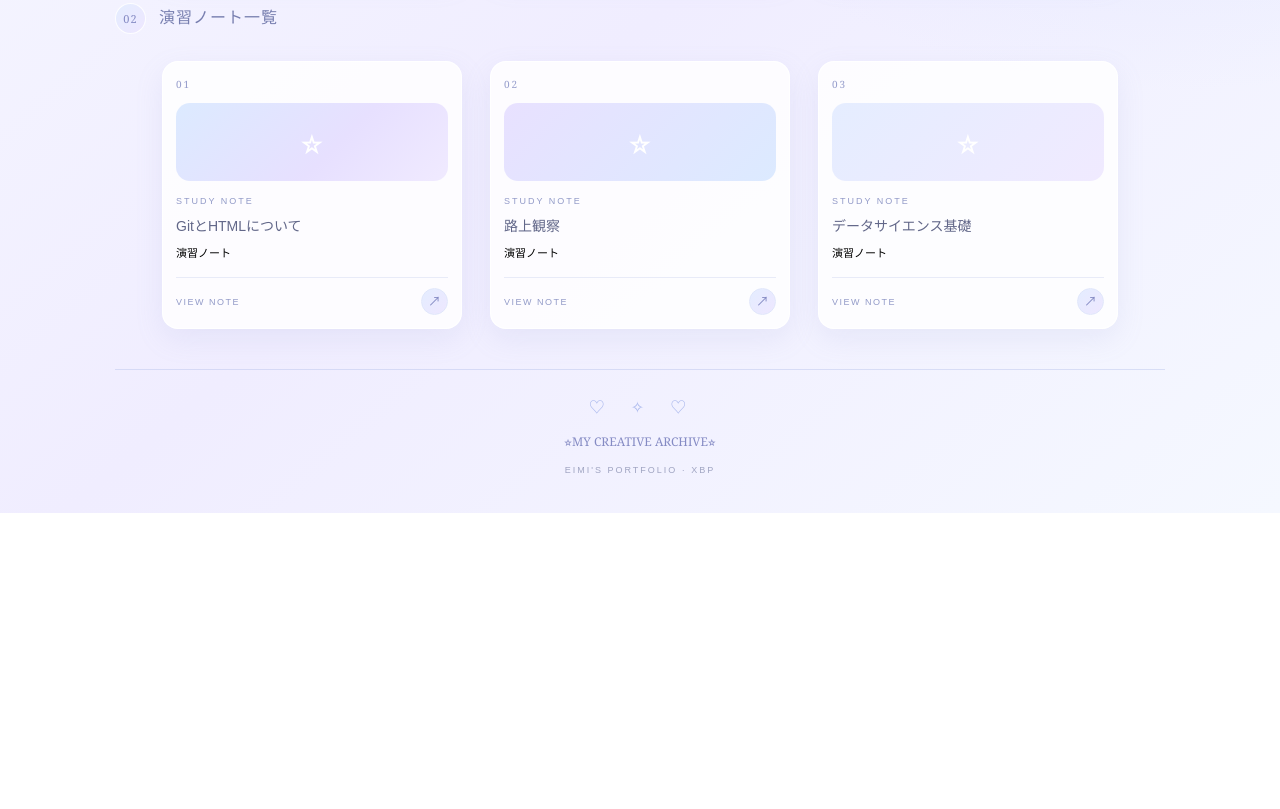
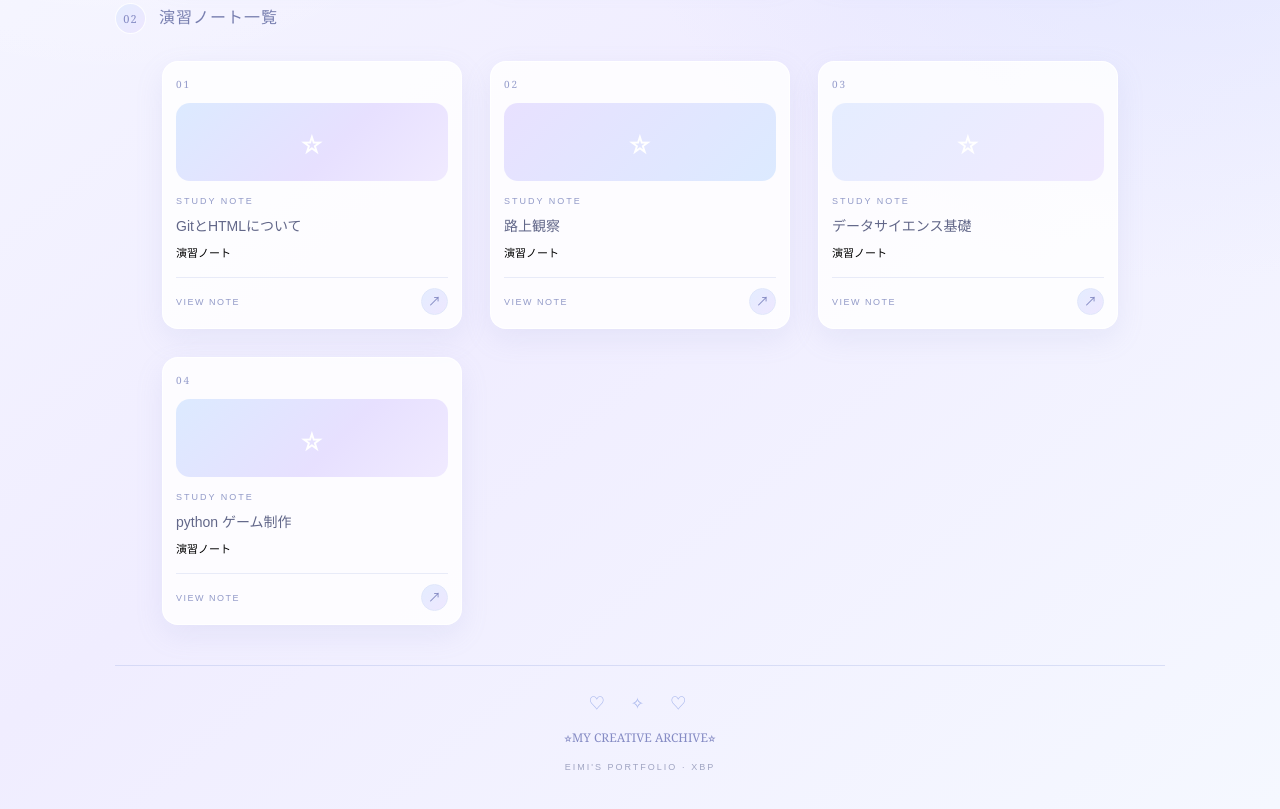
Before and after one commit to eimi28/xbp, a plain HTML site: page de12/index.html in a window 1280 px wide. Shown: the part 682-1491 px from the top of the page. Before the commit the page ends 1195 px from the top, so only its background shows below. Drawn offline with Linux system fonts and the light colour scheme.

Commit message:
202611193

```diff
--- a/de12/index.html
+++ b/de12/index.html
@@ -133,6 +133,20 @@
                         </span>
                     </a>
                 </li>
+
+                 <li class="work-card">
+                    <a href="./4.html" target="_blank" rel="noopener noreferrer">
+                        <span class="card-number">04</span>
+                        <span class="card-icon">⭐︎</span>
+                        <span class="card-category">STUDY NOTE</span>
+                        <span class="card-title">python ゲーム制作</span>
+                        <span class="card-description">演習ノート</span>
+                        <span class="card-footer">
+                            <span>VIEW NOTE</span>
+                            <span class="card-arrow">↗</span>
+                        </span>
+                    </a>
+                </li>
             </ol>
         </section>
 
```
